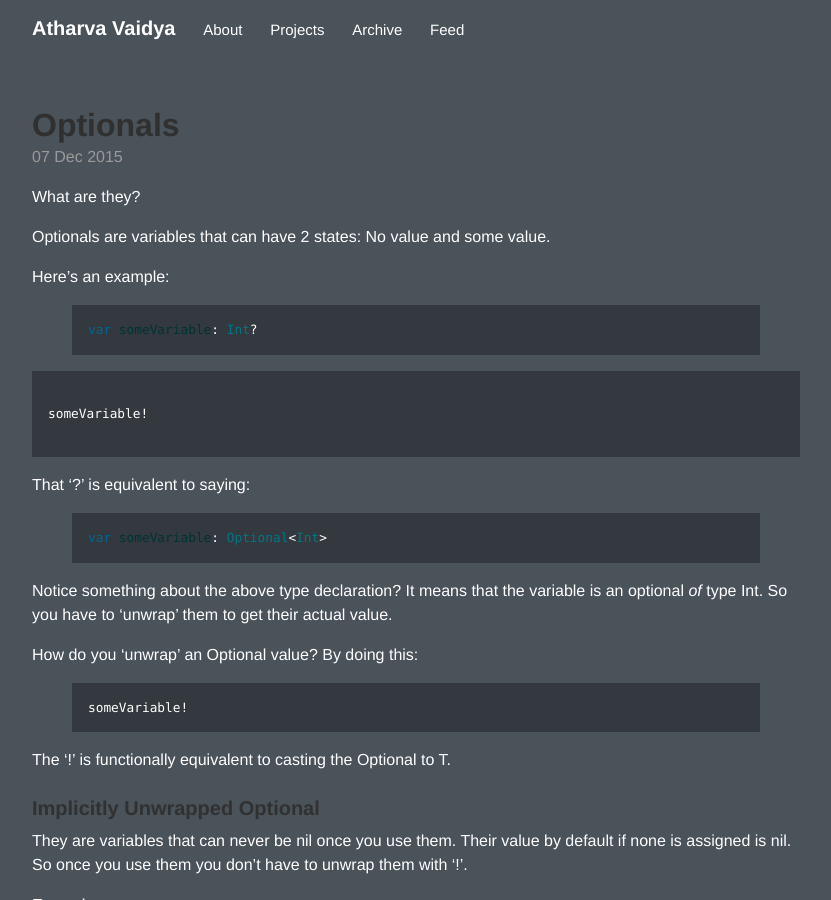
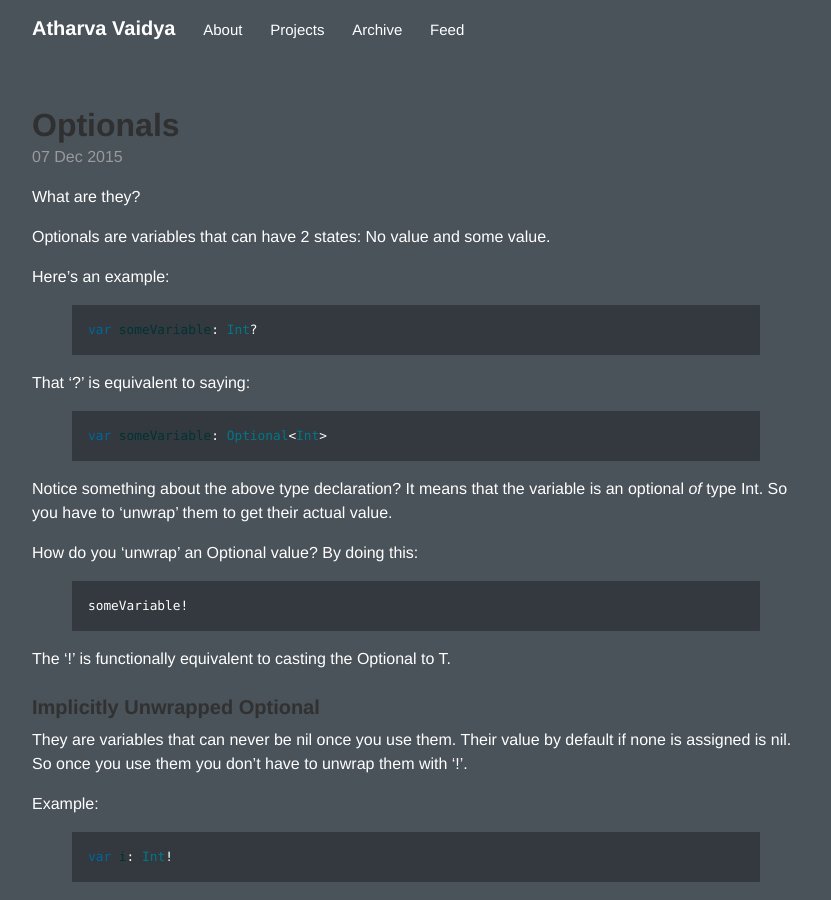
Before and after one commit to AtharvaVaidya/atharvavaidya.github.io, a Jekyll site: the page built from _posts/2015-12-07-Optionals.md, in a window 1280 px wide and 900 px high. Shown: the whole window, without its empty margins (224-1055 px from the left). Built offline with Jekyll 4.4.1, drawn with Linux system fonts in a browser that asks for light colours.

Commit message:
Update 2015-12-07-Optionals.md

`````diff
--- a/_posts/2015-12-07-Optionals.md
+++ b/_posts/2015-12-07-Optionals.md
@@ -12,12 +12,6 @@ Here's an example:
 {%highlight swift%}
 var someVariable: Int?
 {%endhighlight%}
-
-````Swift
-
-someVariable!
-
-````
 
 That '?' is equivalent to saying:
 
`````
